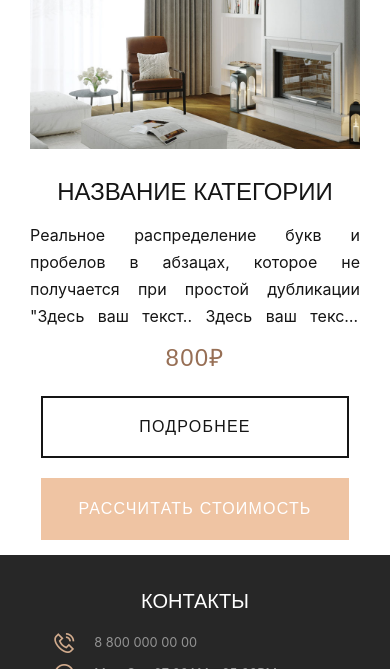
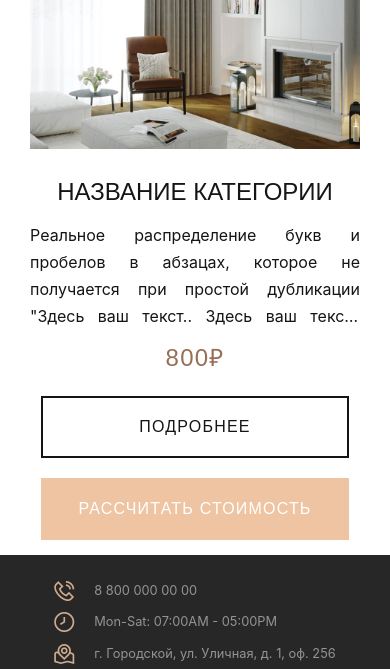
Before and after one commit to PetrovaNina/Skirting-Board, a website: page categories.html in a window 390 px wide. Shown: the part 1060-1729 px from the top of the page. Drawn offline with nearby package versions, Linux system fonts and the light colour scheme; a web font is replaced by a local one.

Commit message:
feat: uplated footer display styles on mobile

```diff
--- a/css/style.css
+++ b/css/style.css
@@ -992,15 +992,13 @@ footer.section {
 		justify-content: center;
 		align-items: center;
 		gap: 0;
-		padding-bottom: 25px;
+    padding-top: 25px;
+    padding-bottom: 10px;
 	}
 
-	.footer-logo {
+	.footer-logo,
+	.footer__heading {
 		display: none;
-	}
-
-	.footer__heading {
-		text-align: center;
 	}
 
 	.footer-social-list {
```
